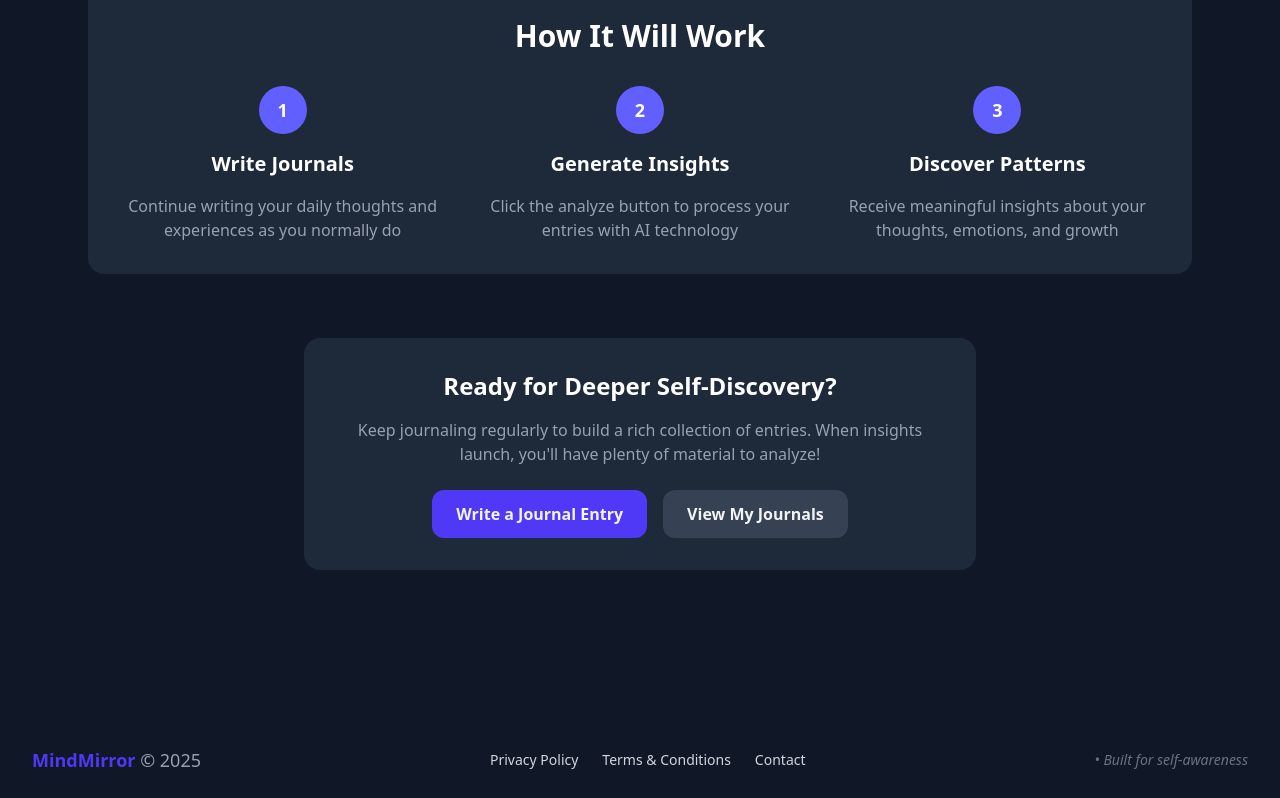
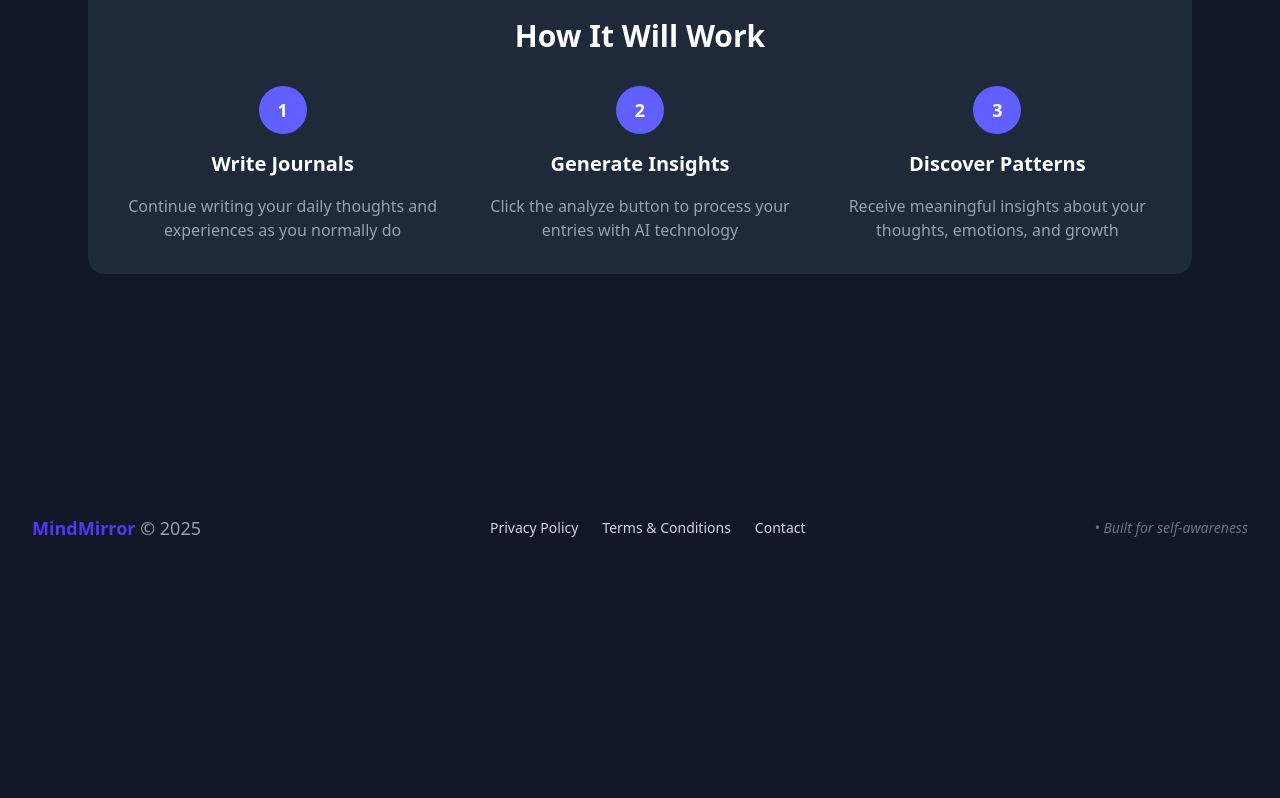
Before and after one commit to tinoMukaro/mindMirror, a React (Vite) app in the folder frontend/: page /insights in a window 1280 px wide. Shown: the part 1224-2022 px from the top of the page. After the commit the page ends 1790 px from the top, so only its background shows below. Built offline with nearby package versions, Linux system fonts and the light colour scheme.

Commit message:
fix the insight page

```diff
--- a/frontend/src/pages/Insights.jsx
+++ b/frontend/src/pages/Insights.jsx
@@ -127,33 +127,6 @@ export default function Insights() {
           </div>
         </div>
 
-        {/* Call to Action */}
-        <div className="text-center">
-          <div className="bg-gray-800 rounded-2xl p-8 max-w-2xl mx-auto">
-            <h3 className="text-2xl font-bold text-white mb-4">
-              Ready for Deeper Self-Discovery?
-            </h3>
-            <p className="text-gray-400 mb-6">
-              Keep journaling regularly to build a rich collection of entries.
-              When insights launch, you'll have plenty of material to analyze!
-            </p>
-            <div className="flex flex-col sm:flex-row gap-4 justify-center">
-              <button
-                onClick={() => window.location.href = '/journal'}
-                className="bg-indigo-600 hover:bg-indigo-700 px-6 py-3 rounded-xl font-semibold transition-colors duration-200"
-              >
-                Write a Journal Entry
-              </button>
-              <button
-                onClick={() => window.location.href = '/journals'}
-                className="bg-gray-700 hover:bg-gray-600 px-6 py-3 rounded-xl font-semibold transition-colors duration-200"
-              >
-                View My Journals
-              </button>
-            </div>
-          </div>
-        </div>
-
       </div>
     </div>
   );
```
